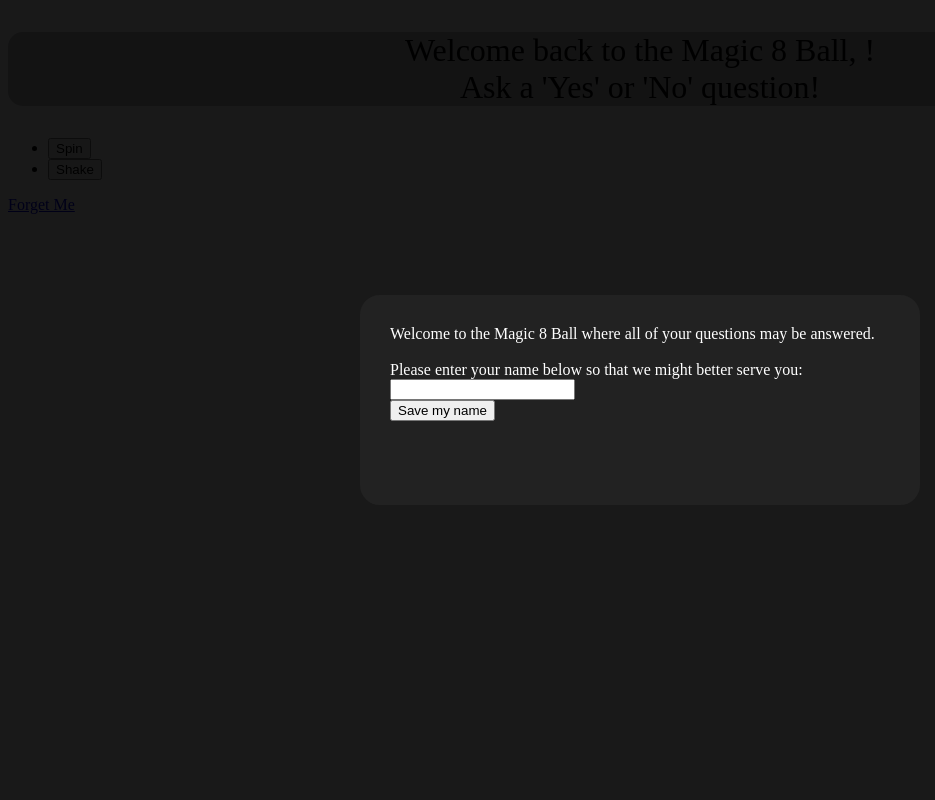
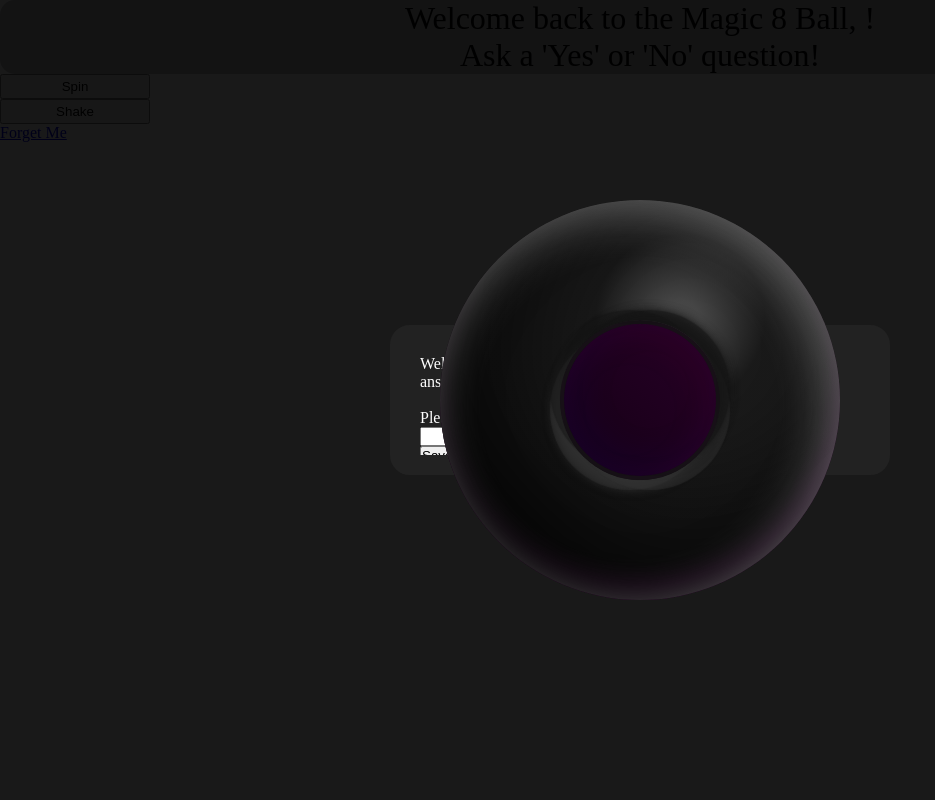
Before and after one commit to kitch-jared/magic8ball, a PHP site: page /matt/index.php in a window 1280 px wide. Shown: the whole page, without its empty margins (0-935 px from the left). Run offline with PHP 8.4, Linux system fonts and the light colour scheme.

Commit message:
Jared - Make Matt's code live

```diff
--- /dev/null
+++ b/css/8ball.css
@@ -0,0 +1,187 @@
+*{
+ margin: 0;
+ padding: 0;
+ box-sizing: border-box;
+
+}
+
+.position{
+  position: absolute;
+  top: 50%;
+  left: 50%;
+  -webkit-transform: translate(-50%,-50%);
+  transform: translate(-50%,-50%);
+  z-index: 10;
+}
+
+.ball{
+  height: 400px;
+  width: 400px;
+  background: rgb(30,30,30);
+  border-radius: 100%;
+  overflow: hidden;
+  position: relative;
+  box-shadow: inset -10px 10px 50px rgba(255,255,255,0.4), inset 5px -5px 50px rgba(0,0,0,1), inset 50px -50px 200px rgba(0,0,0,1), inset 0px -20px 20px rgba(60,0,60, 1);
+}
+
+.innerBall{
+  position: absolute;
+  background: radial-gradient(ellipse at center, rgba(255,255,255,0.2) 0%,rgba(242,242,242,0.2) 7%,rgba(30,30,30,0.1) 30%,rgba(30,30,30,0.00) 100%);
+  width: 400px;
+  height: 400px;
+  border-radius: 100%;
+  left: 60%;
+  top: 30%;
+  -webkit-transform: translate(-50%,-50%);
+  transform: translate(-50%,-50%);
+}
+
+.circle{
+  position: absolute;
+  background: linear-gradient(45deg, rgba(20,0,20,1) 0%, rgba(40,0,40,1) 100%);
+  width: 160px;
+  height: 160px;
+  border-radius: 100%;
+  border: solid 4px rgba(20,20,20,0.8);
+  box-shadow: 10px -10px 10px rgba(20,20,20,0.6), 10px -10px 1px rgba(20,20,20,0.5),-10px -10px 1px rgba(20,20,20,0.5),10px 10px 1px rgba(50,50,50,0.5),-10px 10px 1px rgba(50,50,50,0.5), 8px -10px 10px rgba(20,20,20,0.6), -8px 10px 10px rgba(60,60,60,0.6), inset -10px 10px 40px rgba(200,0,20,0.05), inset 10px -10px 40px rgba(20,0,200,0.1);
+  left: 50%;
+  top: 50%;
+  -webkit-transform: translate(-50%,-50%);
+  transform: translate(-50%,-50%);
+}
+
+.tri{
+  -webkit-transform:
+translate(-50%,-50%) rotate(80deg);
+  transform: translate(-50%,-50%) rotate(80deg);
+  position: absolute;
+	width: 0px;
+	height: 0px;
+  left: 50%;
+  top: 55%;
+	border-left: 70px solid transparent;
+	border-right: 70px solid transparent;
+	border-top: 100px solid rgba(60,10,120,0.0);
+  opacity: 0;
+  transition: ease-in all 1.5s;
+}
+
+.output{
+  font: 400 11px Oswald;
+  text-shadow: 1px 1px 2px rgba(40,0,200,0.8);
+  color: rgba(240,220,240,0.8);
+  text-align: center;
+  line-height: 1.1;
+  -webkit-transform: translate(-50%,-50%) rotate(5deg);
+  transform: translate(-50%,-50%) rotate(5deg);
+  position: absolute;
+  text-transform: uppercase;
+	width: 48px;
+	height: 50px;
+  left: 50%;
+  top: 53%;
+  opacity: 0;
+  transition: ease-in all 0.2s;
+}
+
+.ball:hover .output{
+   opacity: 1;
+    -webkit-transform: translate(-50%,-50%) rotate(0deg);
+    transform: translate(-50%,-50%) rotate(0deg);
+   transition: ease-in all 0.2s;
+}
+
+.ball:hover .tri{
+  border-top: 90px solid rgba(60,10,120,0.9);
+  -webkit-transform: translate(-50%,-50%) rotate(0deg);
+  transform: translate(-50%,-50%) rotate(0deg);
+  opacity: 1;
+   transition: ease-in all 0.2s;
+}
+
+.back{
+  background: rgba(10,10,10,1);
+  border-radius: 100%;
+  height: 200px;
+  width: 200px;
+  filter: blur(40px);
+  -webkit-filter: blur(50px);
+  position: absolute;
+  margin-top: 200px;
+  top: 50%;
+  left: 50%;
+  -webkit-transform: translate(-50%,-50%) scaleY(0.1);
+  transform: translate(-50%,-50%) scaleY(0.1);
+  z-index: 1;
+}
+
+/* Spin*/
+
+@-webkit-keyframes spinnerRotate
+{
+    from{-webkit-transform:rotate(0deg);}
+    to{-webkit-transform:rotate(360deg);}
+}
+@-moz-keyframes spinnerRotate
+{
+    from{-moz-transform:rotate(0deg);}
+    to{-moz-transform:rotate(360deg);}
+}
+@-ms-keyframes spinnerRotate
+{
+    from{-ms-transform:rotate(0deg);}
+    to{-ms-transform:rotate(360deg);}
+}
+
+.spin{
+
+    -webkit-animation-name: spinnerRotate;
+    -webkit-animation-duration: 5s;
+    -webkit-animation-iteration-count: infinite;
+    -webkit-animation-timing-function: linear;
+    -moz-animation-name: spinnerRotate;
+    -moz-animation-duration: 5s;
+    -moz-animation-iteration-count: 1;
+    -moz-animation-timing-function: linear;
+    -ms-animation-name: spinnerRotate;
+    -ms-animation-duration: 5s;
+    -ms-animation-iteration-count: 1;
+    -ms-animation-timing-function: linear;
+}
+
+/* Shake*/
+@keyframes shake-crazy {
+  10% {
+    transform: translate(14px, 2px) rotate(3deg);
+    opacity: 0.22; }
+  20% {
+    transform: translate(-13px, -5px) rotate(2deg);
+    opacity: 0.07; }
+  30% {
+    transform: translate(10px, 7px) rotate(9deg);
+    opacity: 0.64; }
+  40% {
+    transform: translate(20px, -1px) rotate(-9deg);
+    opacity: 0.66; }
+  50% {
+    transform: translate(-11px, 18px) rotate(1deg);
+    opacity: 0.57; }
+  60% {
+    transform: translate(-16px, 15px) rotate(7deg);
+    opacity: 0.81; }
+  70% {
+    transform: translate(-6px, 5px) rotate(8deg);
+    opacity: 0.88; }
+  80% {
+    transform: translate(12px, 3px) rotate(1deg);
+    opacity: 0.76; }
+  90% {
+    transform: translate(18px, 7px) rotate(-9deg);
+    opacity: 0.92; }
+  0%, 100% {
+    transform: translate(0, 0) rotate(0); } }
+.shake-crazy, .shake-crazy.shake-freeze, .shake-crazy.shake-constant {
+  animation-duration: 100ms;
+  animation-iteration-count: infinite;
+  animation-name: shake-crazy;
+  animation-timing-function: ease-in-out; }
--- a/css/style.css
+++ b/css/style.css
@@ -17,123 +17,16 @@ p {
     border-radius: 15px;
 }
 
-#button1{
+.button1{
 
     width:150px;
     height:25px;
 
 }
-#button2{
+.button2{
 
 
     width:150px;
     height:25px;
 
 }
-#button3{
-
-    width:150px;
-    height:25px;
-
-}
-#button4{
-
-    width:150px;
-    height:25px;
-
-}
-#button5{
-
-    width:150px;
-    height:25px;
-
-}
-
-    #ball {
-  position:relative;
-  width:80%;
-  margin-left:-40%;
-  left:25%;
-
-
-
-    }
-#output{
-
-  text-shadow: 3px 3px 3px #000000;
-  font-size:1.2em;
-  color:white;
-  text-align:center;
-  position:absolute;
-  top: 0px;
-  margin-top:55%;
-  margin-left: 40%;
-
-}
-
-#tri {
-    float: left;
-  width:20%;
-  position:relative;
-  margin-left:5%;
-  margin-top:21.5%;
-  left:35%;
-}
-
-
-
-
-@media screen and (max-width: 600px) {
-    #ball{
-        position:static;
-        width: 100%;
-        height: auto;
-        margin-left: 0;
-        margin-right: 0;
-    }
-    #tri {
-    float: left;
-    width:25%;
-    position:relative;
-    margin-left:-12.5%;
-    margin-top:-49.5%;
-    left:50%;
-}
-
-
-    #button1 {
-        width:150px;
-        height:25px;
-        margin-left: 0;
-        margin-right: 0;
-    }
-    #button2{
-
-        width:150px;
-        height:25px;
-        margin-left: 0;
-        margin-right: 0;
-}
-    #button3{
-
-        width:150px;
-        height:25px;
-        margin-left: 0;
-        margin-right: 0;;
-}
-    #button4{
-
-        width:150px;
-        height:25px;
-        margin-left: 0;
-        margin-right: 0;
-}
-    #button5{
-
-        width:150px;
-        height:25px;
-        margin-left: 0;
-        margin-right: 0;
-}
-
-}
```
Also changed, not shown: css/style(v1).css (added, +139 -0 lines), index(v1).php (added, +145 -0 lines), index.php (+60 -44 lines), 1 other file.
